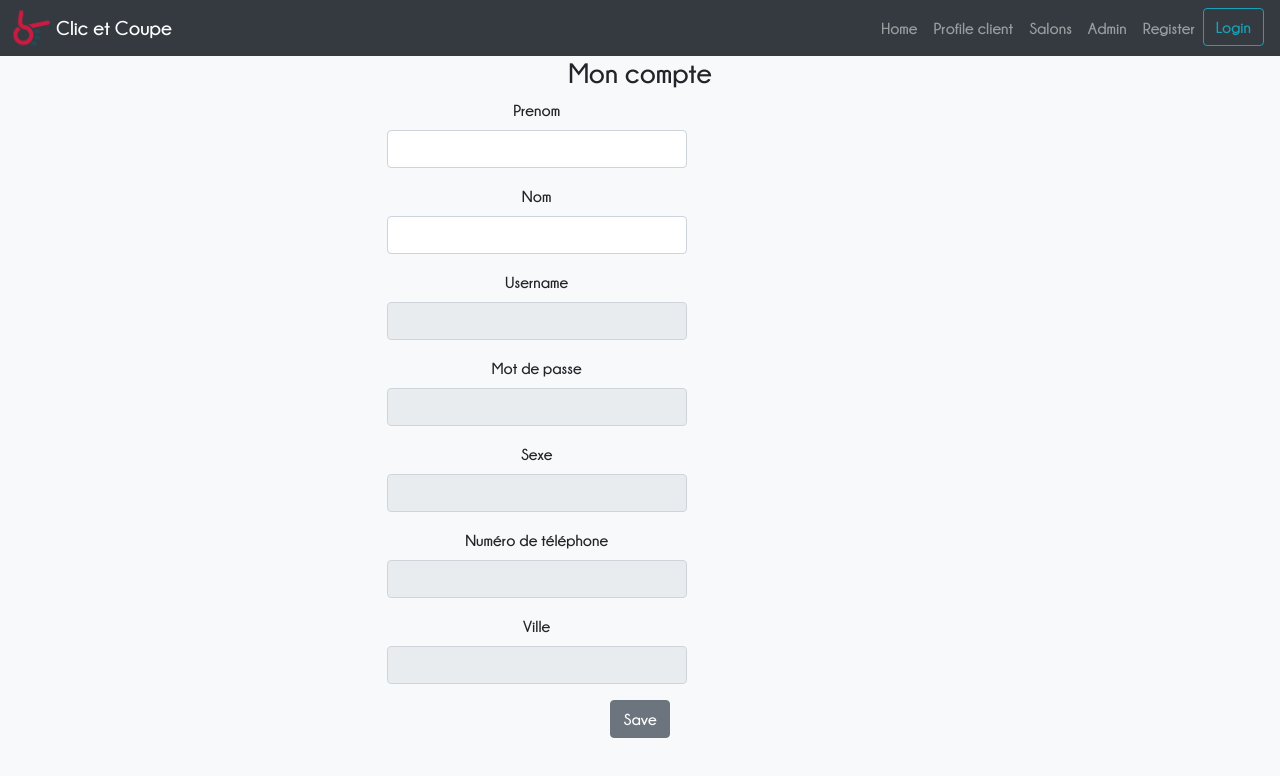
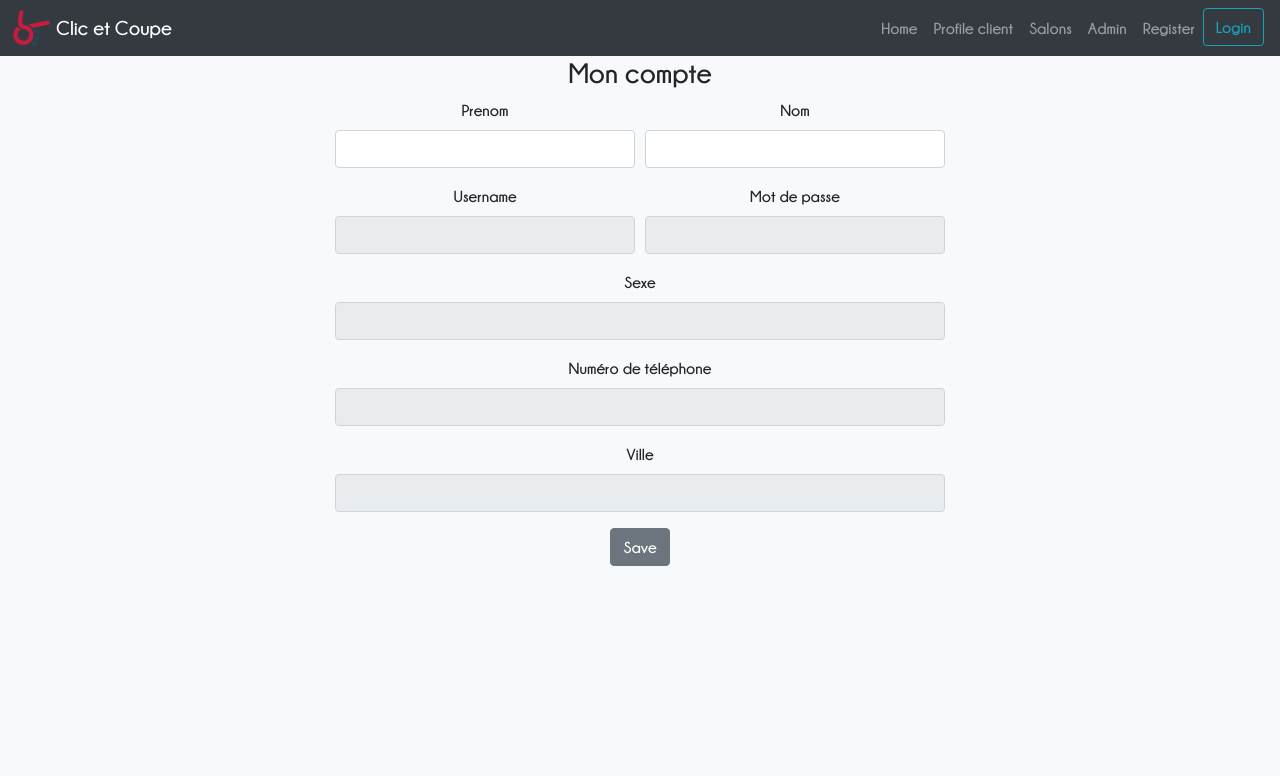
Before and after one commit to WildCodeSchool/biarritz-0918-react-cnc, a React (Create React App) app: page /profile in a window 1280 px wide. Shown: the top 776 px of the page. Built offline with nearby package versions, Linux system fonts and the light colour scheme; no server answers.

Commit message:
backepdal css profileform

```diff
--- a/src/pages/ProfileClients/ProfileForm.jsx
+++ b/src/pages/ProfileClients/ProfileForm.jsx
@@ -6,13 +6,13 @@ export function ProfileForm({ onSubmit, initialValues }) {
   return (
     <Form onSubmit={onSubmit}>
       <Row form>
-        <Col sm={6} xs={{ size: 10, offset: 1 }}>
+        <Col sm={6}>
           <FormGroup>
             <Label for="name">Prenom</Label>
             <Input id="name" name="name" type="text" defaultValue={name} />
           </FormGroup>
         </Col>
-        <Col sm={6} xs={{ size: 10, offset: 1 }}>
+        <Col sm={6}>
           <FormGroup>
             <Label for="surname">Nom</Label>
             <Input
@@ -25,7 +25,7 @@ export function ProfileForm({ onSubmit, initialValues }) {
         </Col>
       </Row>
       <Row form>
-        <Col sm={6} xs={{ size: 10, offset: 1 }}>
+        <Col sm={6}>
           <FormGroup>
             <Label for="username">Username</Label>
             <Input
@@ -37,7 +37,7 @@ export function ProfileForm({ onSubmit, initialValues }) {
             />
           </FormGroup>
         </Col>
-        <Col sm={6} xs={{ size: 10, offset: 1 }}>
+        <Col sm={6}>
           <FormGroup>
             <Label for="password">Mot de passe</Label>
             <Input
@@ -50,8 +50,6 @@ export function ProfileForm({ onSubmit, initialValues }) {
           </FormGroup>
         </Col>
       </Row>
-      <Row form>
-        <Col sm={6} xs={{ size: 10, offset: 1 }}>
       <FormGroup>
         <Label for="sex">Sexe</Label>
         <Input
@@ -62,10 +60,6 @@ export function ProfileForm({ onSubmit, initialValues }) {
           readonly="readonly"
         />
       </FormGroup>
-        </Col>
-      </Row>
-      <Row form>
-        <Col sm={6} xs={{ size: 10, offset: 1 }}>
       <FormGroup>
         <Label for="phone">Numéro de téléphone</Label>
         <Input
@@ -76,10 +70,6 @@ export function ProfileForm({ onSubmit, initialValues }) {
           readonly="readonly"
         />
       </FormGroup>
-        </Col>
-      </Row>
-      <Row form>
-        <Col sm={6} xs={{ size: 10, offset: 1 }}>
       <FormGroup>
         <Label for="city">Ville</Label>
         <Input
@@ -90,8 +80,6 @@ export function ProfileForm({ onSubmit, initialValues }) {
           readonly="readonly"
         />
       </FormGroup>
-        </Col>
-      </Row>
 
       <Button type="submit">Save</Button>
     </Form>
```
Lines whose indentation alone changed are shown as unchanged.
